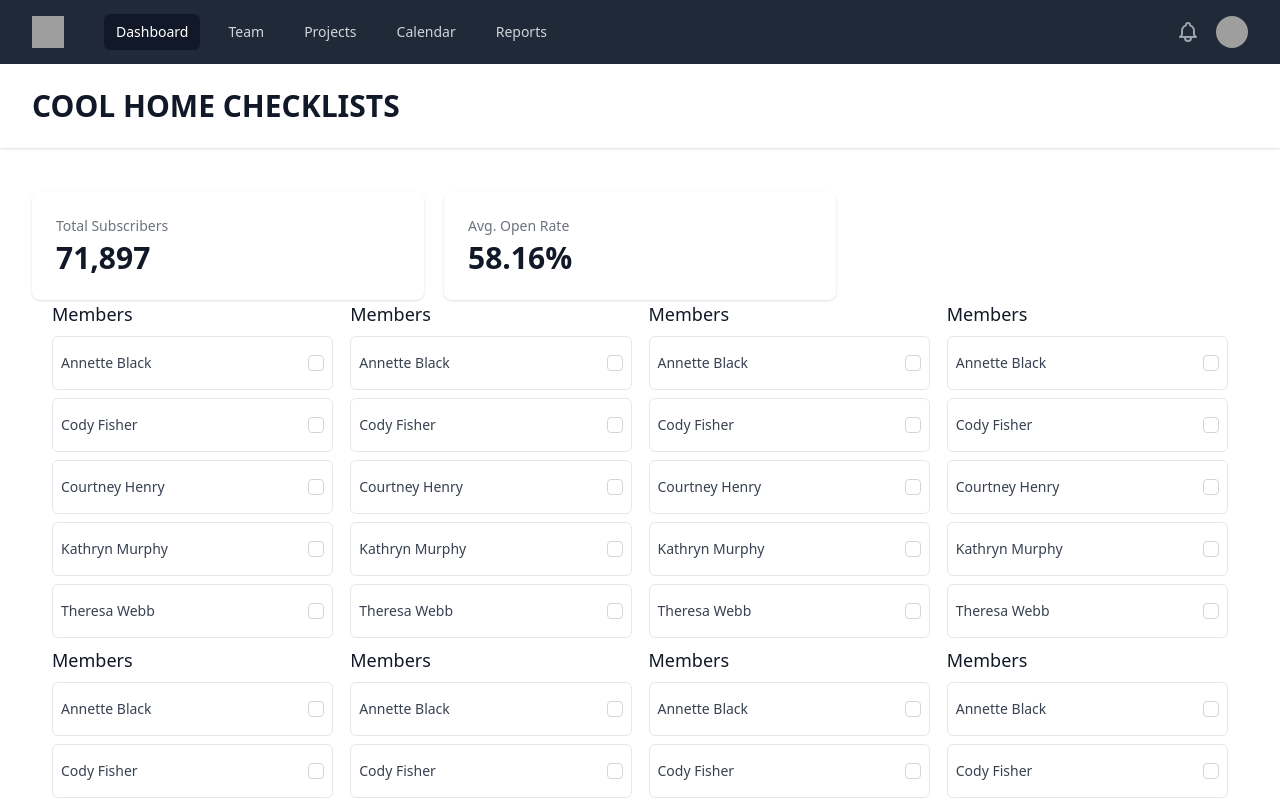
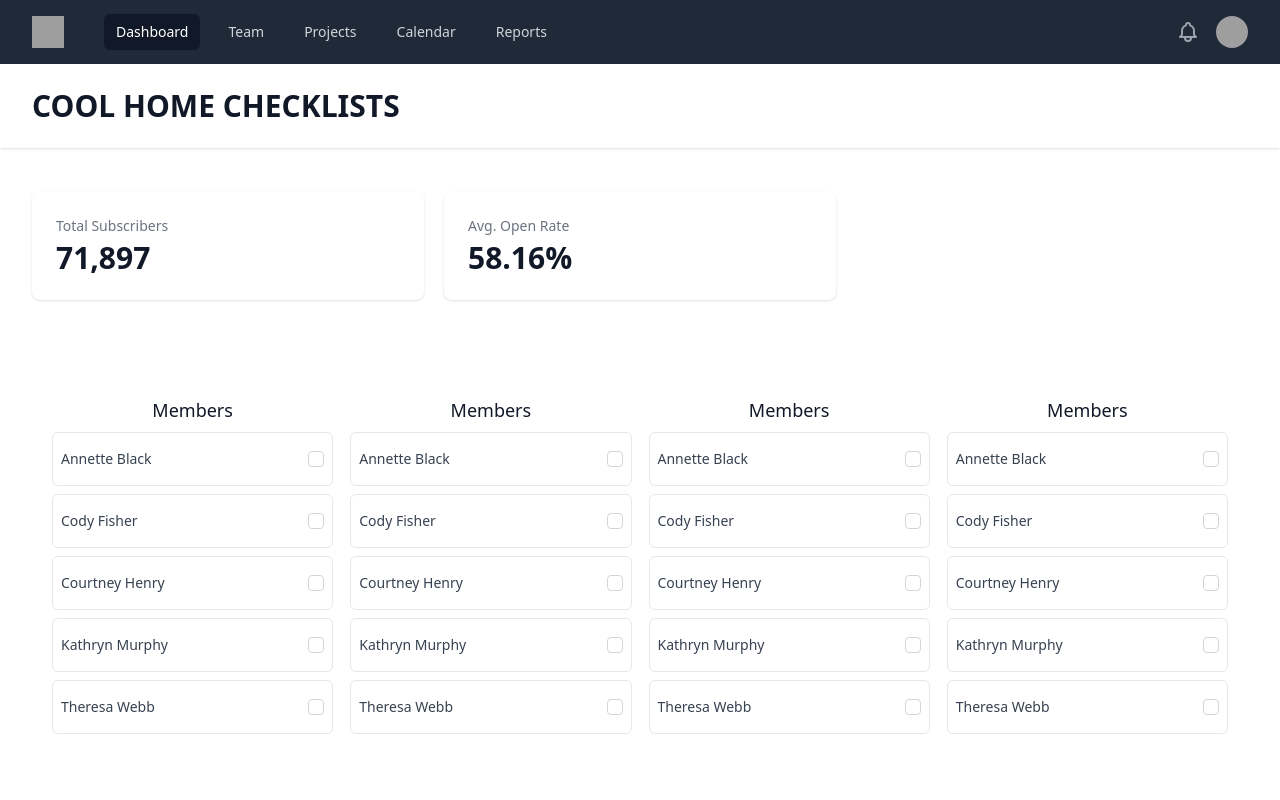
Before and after one commit to joluna198/hackdavis, a React (Create React App) app: page /home in a window 1280 px wide. Shown: the top 800 px of the page. Built offline with nearby package versions, Linux system fonts and the light colour scheme; grey boxes are pictures that could not be loaded.

Commit message:
dashboard ui

```diff
--- a/src/Checkbox.js
+++ b/src/Checkbox.js
@@ -9,10 +9,10 @@ const people = [
 export default function Checkbox() {
     return (
         <fieldset>
-            <legend className="text-lg font-medium text-gray-900">Members</legend>
-            <div className="divide-gray-200 ">
+            <legend className="text-lg font-medium text-gray-900 text-center pt-14">Members</legend>
+            <div className="">
                 {people.map((person, personIdx) => (
-                    <div key={personIdx} className="relative flex items-start py-4 px-2 border border-gray-200 my-2 rounded-md">
+                    <div key={personIdx} className="relative flex items-start py-4 px-2 border border-gray-200 my-2 rounded-md hover:bg-gray-100">
                         <div className="min-w-0 flex-1 text-sm">
                             <label htmlFor={person.id} className="font-medium text-gray-700 select-none">
                                 {person.name}
--- a/src/statsBar.js
+++ b/src/statsBar.js
@@ -6,7 +6,7 @@ const stats = [
 export default function StatsBar() {
     return (
         <div>
-            <dl className="mt-5 grid grid-cols-1 gap-5 sm:grid-cols-3">
+            <dl className="mt-5 mb-10 grid grid-cols-1 gap-5 sm:grid-cols-3">
                 {stats.map((item) => (
                     <div key={item.name} className="px- py-5 pl-6 bg-white shadow rounded-lg overflow-hidden sm:p-6">
                         <dt className="text-sm font-medium text-gray-500 truncate">{item.name}</dt>
```
